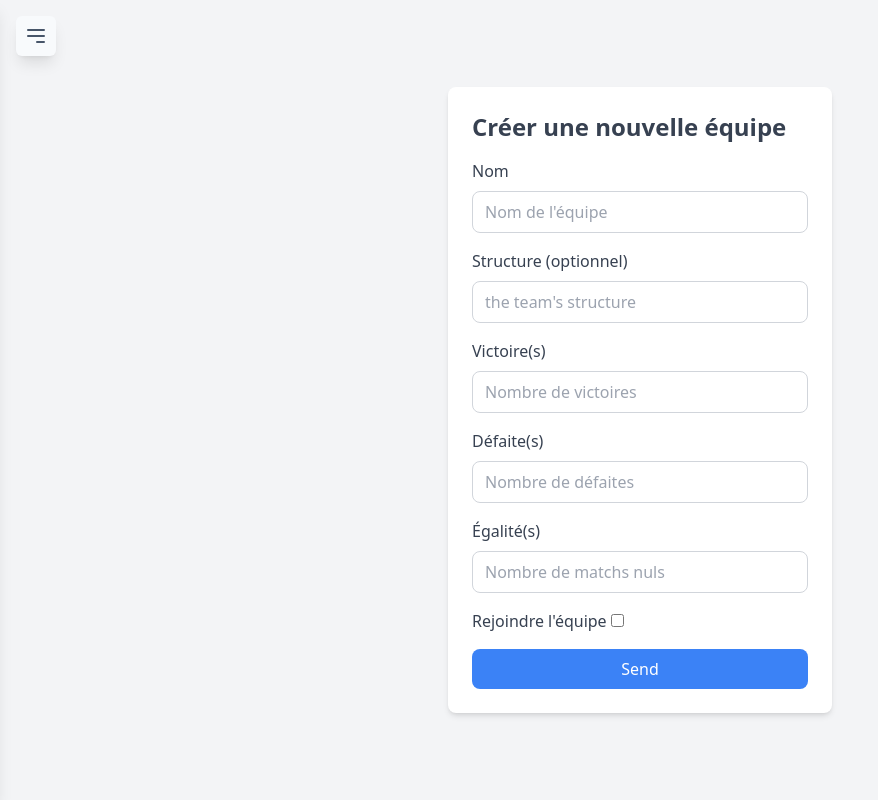
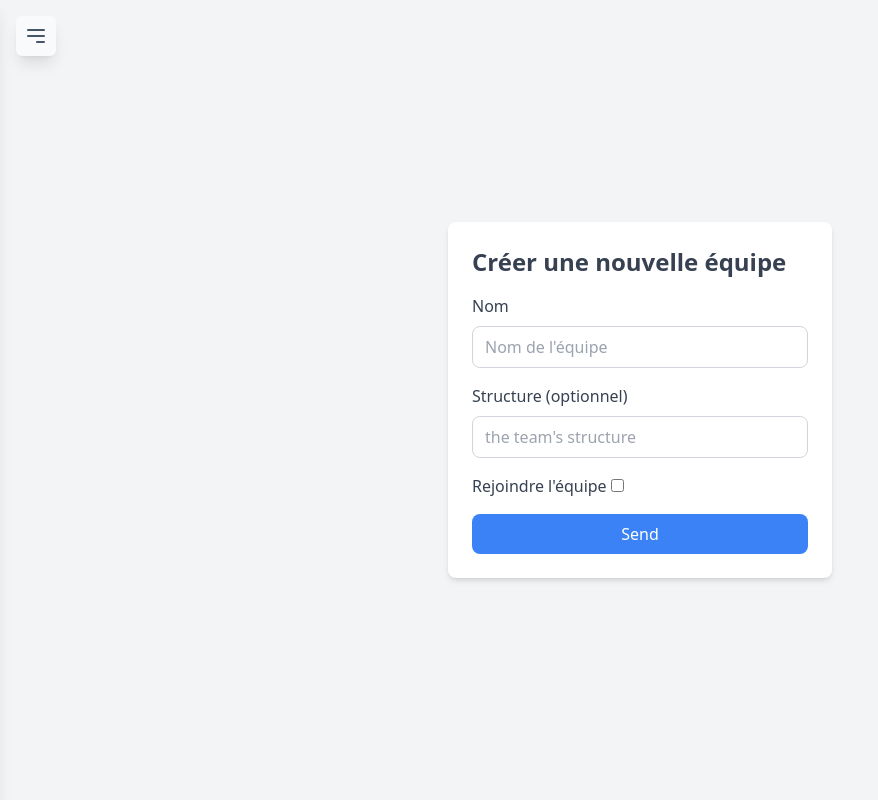
Before and after one commit to loqn/KickScore, a Symfony app: template KickScore/templates/team/index.html.twig in a window 1280 px wide. Shown: the whole page, without its empty margins (0-878 px from the left). Run offline with Twig, Linux system fonts and the light colour scheme; the template is opened without the code that fills it, so the values that code supplies are empty; style sheets or scripts are compiled from the project's sources; some libraries are stand-ins or nearby versions.

Commit message:
first fixes

```diff
--- a/KickScore/src/Controller/RootController.php
+++ b/KickScore/src/Controller/RootController.php
@@ -21,7 +21,8 @@ class RootController extends AbstractController
     #[Route('/match', name: 'app_match_list')]
     public function matchList(EntityManagerInterface $entityManager): Response
     {
-        $championships = $entityManager->getRepository(Championship::class)->findAll();
+        //get all championships by ordering them by date
+        $championships = $entityManager->getRepository(Championship::class)->findBy([], ['date' => 'DESC']);
 
         return $this->render('match/match.html.twig', [
             'controller_name' => 'RootController',
--- a/KickScore/templates/team/index.html.twig
+++ b/KickScore/templates/team/index.html.twig
@@ -25,24 +25,6 @@
                    class="w-full px-3 py-2 border border-gray-300 rounded-lg focus:outline-none focus:ring-2 focus:ring-blue-500">
         </div>
 
-        <div id="win" class="mb-4">
-            <label for="win" class="block text-gray-700 font-medium mb-2">Victoire(s)</label>
-            <input type="number" id="win" name="win" placeholder="Nombre de victoires"
-                   class="w-full px-3 py-2 border border-gray-300 rounded-lg focus:outline-none focus:ring-2 focus:ring-blue-500">
-        </div>
-
-        <div id="lose" class="mb-4">
-            <label for="lose" class="block text-gray-700 font-medium mb-2">Défaite(s)</label>
-            <input type="number" id="lose" name="lose" placeholder="Nombre de défaites"
-                   class="w-full px-3 py-2 border border-gray-300 rounded-lg focus:outline-none focus:ring-2 focus:ring-blue-500">
-        </div>
-
-        <div id="draw" class="mb-4">
-            <label for="draw" class="block text-gray-700 font-medium mb-2">Égalité(s)</label>
-            <input type="number" id="draw" name="draw" placeholder="Nombre de matchs nuls"
-                   class="w-full px-3 py-2 border border-gray-300 rounded-lg focus:outline-none focus:ring-2 focus:ring-blue-500">
-        </div>
-
         {% if not app.user.team %}
         <div id="player" class="mb-4">
             <label for="userJoin" class="text-gray-700 font-medium mb-2">Rejoindre l'équipe</label>
```
Also changed, not shown: KickScore/src/Controller/TeamController.php (+7 -5 lines), KickScore/templates/meet/index.html.twig (+10 -3 lines).
